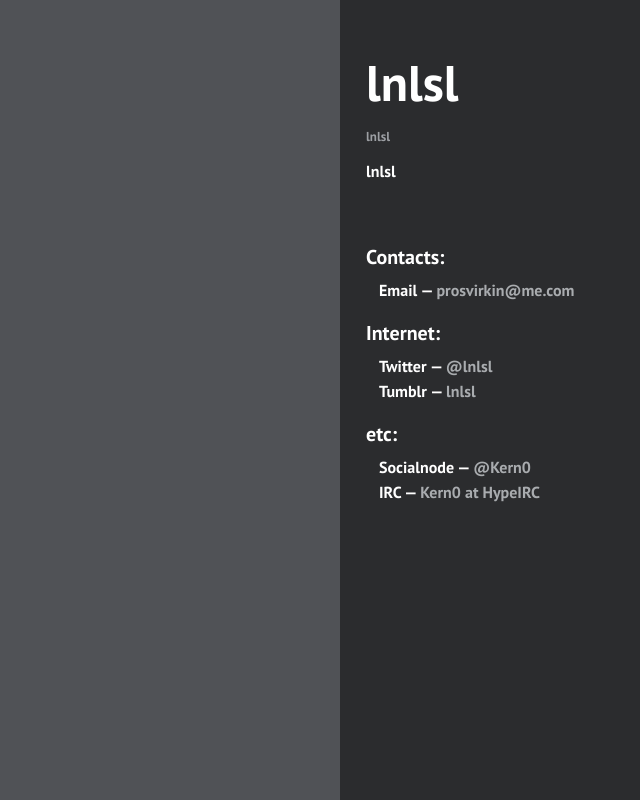
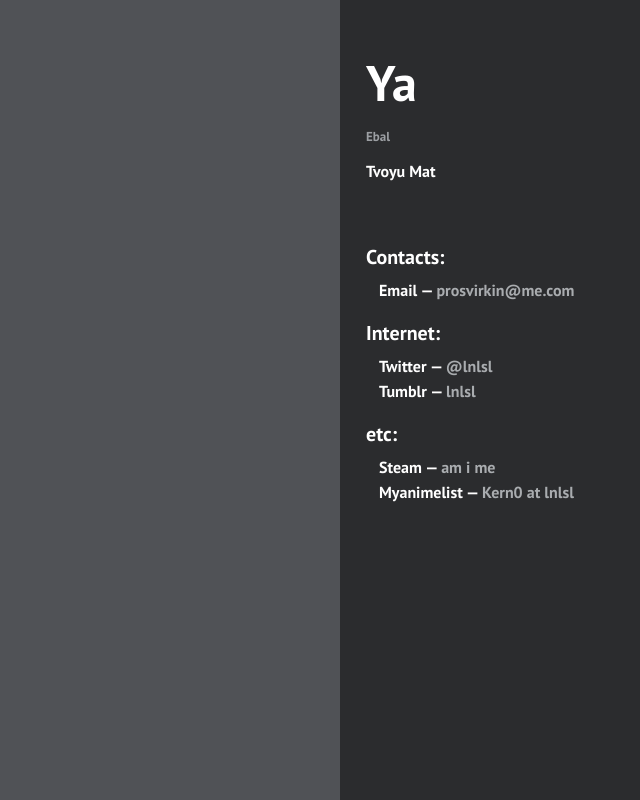
Before and after one commit to lnlsl/lnlsl, a plain HTML site: page index2.html in a window 1280 px wide. Shown: the whole page, without its empty margins (640-1280 px from the left). Drawn offline with Linux system fonts and the light colour scheme.

Commit message:
Update index2.html

```diff
--- a/index2.html
+++ b/index2.html
@@ -85,9 +85,9 @@
   <div id="sidebar">
     <div id="content">
       <div id="titlebox">
-        <p id="title">lnlsl</p>
-        <p id="subtitle">lnlsl</p>
-        <p id="description">lnlsl</p>
+        <p id="title">Ya</p>
+        <p id="subtitle">Ebal</p>
+        <p id="description">Tvoyu Mat</p>
       </div>
       <div id="contact">
         <p class="contactheader">Contacts:</p>
@@ -101,8 +101,8 @@
         </div>
         <p class="contactheader">etc: </p>
         <div class="contactlist">
-          <p class="item">Socialnode — <span id="link"><a href="http://socialno.de/Kern0">@Kern0</a></span></p>
-          <p class="item">IRC — <span id="link">Kern0 at <a href="ttps://wiki.projectmeshnet.org/HypeIRC">HypeIRC</a></span></p>
+          <p class="item">Steam — <span id="link"><a href="http://steamcommunity.com/id/amime">am i me</a></span></p>
+          <p class="item">Myanimelist — <span id="link">Kern0 at <a href="http://myanimelist.net/list/lnlsl">lnlsl</a></span></p>
         </div>
       </div>
     </div>
```
